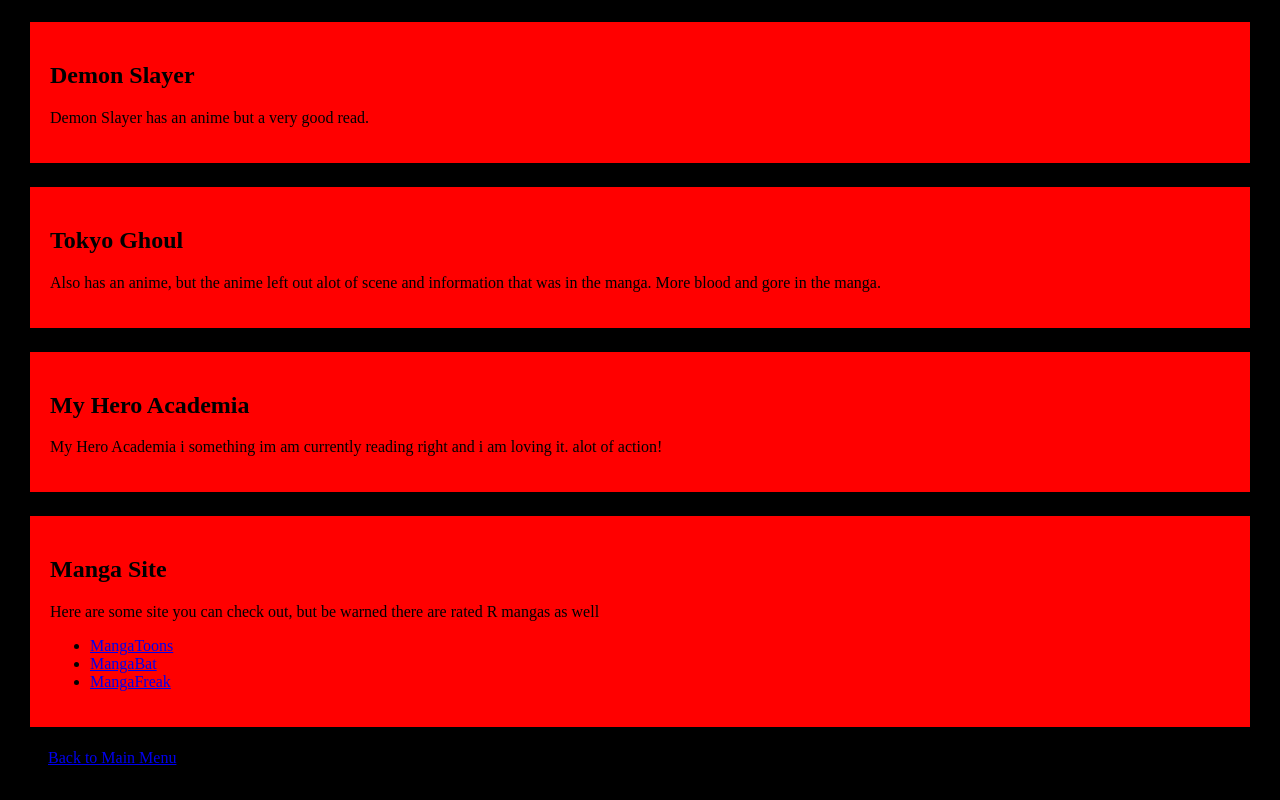
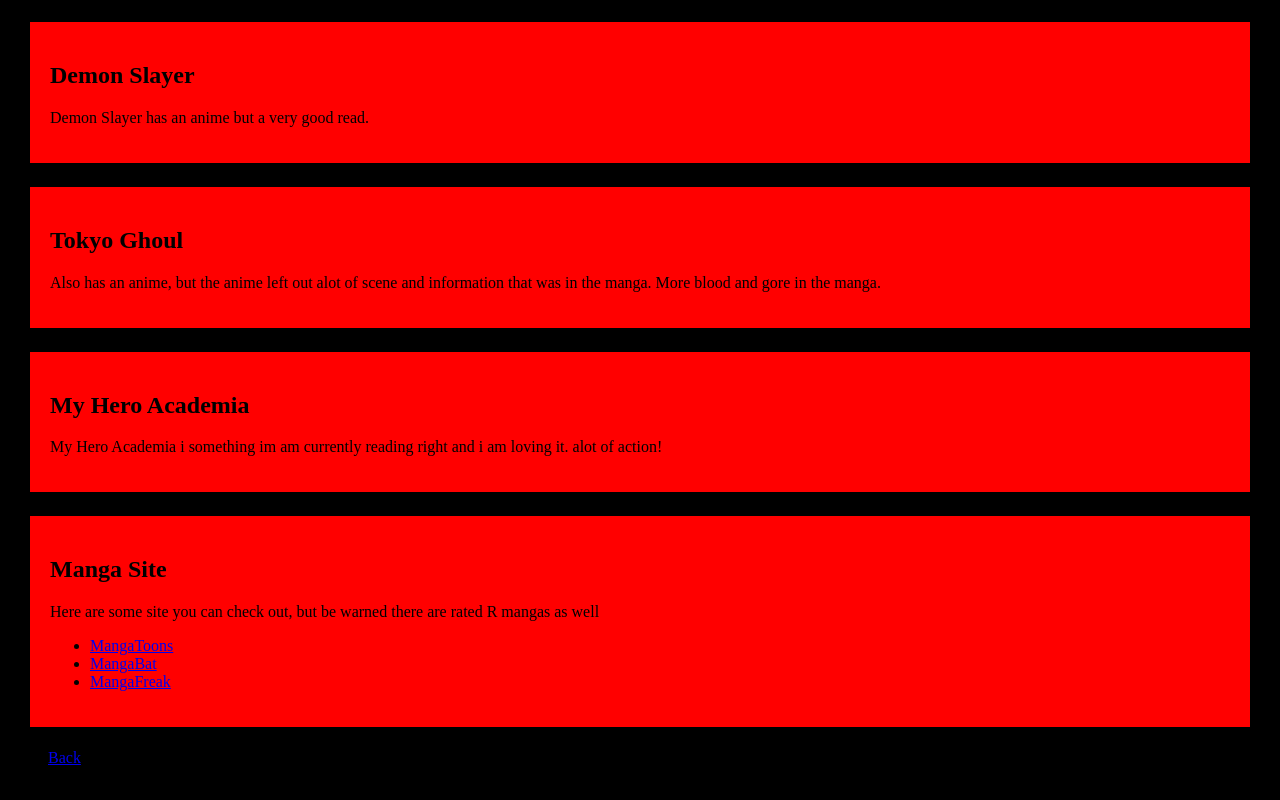
Before and after one commit to Demilition/Books.com, a plain HTML site: page index.html in a window 1280 px wide. Drawn offline with Linux system fonts and the light colour scheme.

Commit message:
Update index.html

```diff
--- a/index.html
+++ b/index.html
@@ -44,7 +44,7 @@
 
 <nav>
     <ul>
-      <li><a href="https://demilition.github.io/AnimeGeeks/">Back to Main Menu</a></li>
+      <li><a href="https://demilition.github.io/AnimeGeeks/">Back</a></li>
 
     </ul>
   </nav>
```
